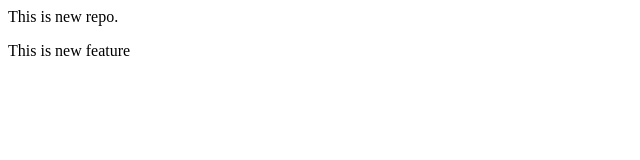
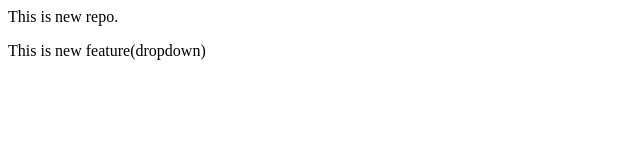
Before and after one commit to RahulSnippets/localrepo, a plain HTML site: page index.html in a window 1280 px wide. Shown: the full height of the page, 0-640 px from the left. Drawn offline with Linux system fonts and the light colour scheme.

Commit message:
Add Dropdown

```diff
--- a/index.html
+++ b/index.html
@@ -1,2 +1,2 @@
 <p>This is new repo.</p>
-<P>This is new feature</P>
+<P>This is new feature(dropdown)</P>
```
